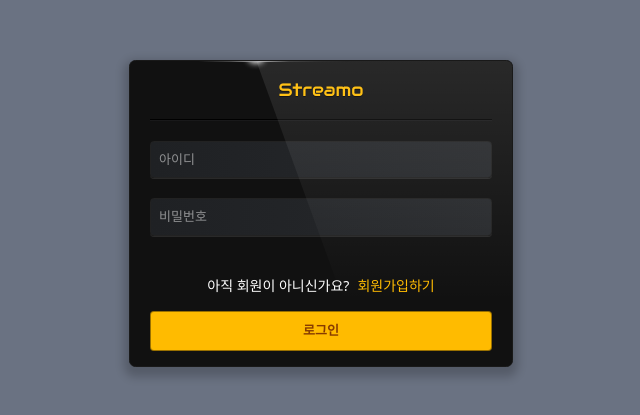
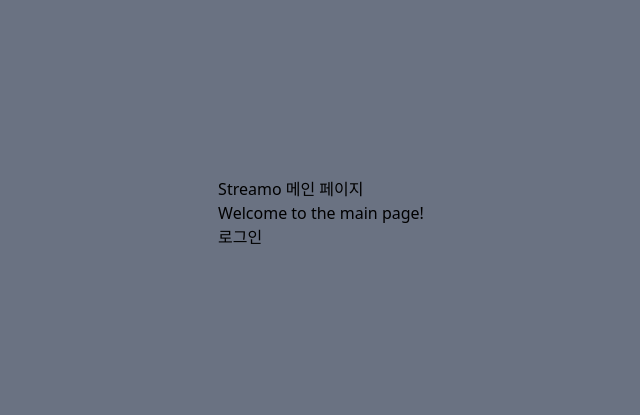
Before and after one commit to pukkok/streamo, a Next.js app in the folder front/: page / in a window 1280 px wide. Shown: the part 187-602 px from the top of the page, without its empty margins (319-959 px from the left). Built offline with nearby package versions, Linux system fonts and the light colour scheme.

Commit message:
[Feat] 메인페이지 연결

```diff
--- a/front/app/page.js
+++ b/front/app/page.js
@@ -1,9 +1,9 @@
-import SignModal from "./components/SignModal"
+import MainPage from "./main/Mainpage"
 
 const Home = () => {
   return (
     <div className="flex justify-center items-center h-screen bg-gray-500">
-      <SignModal />
+      <MainPage />
     </div>
   )
 }
```
